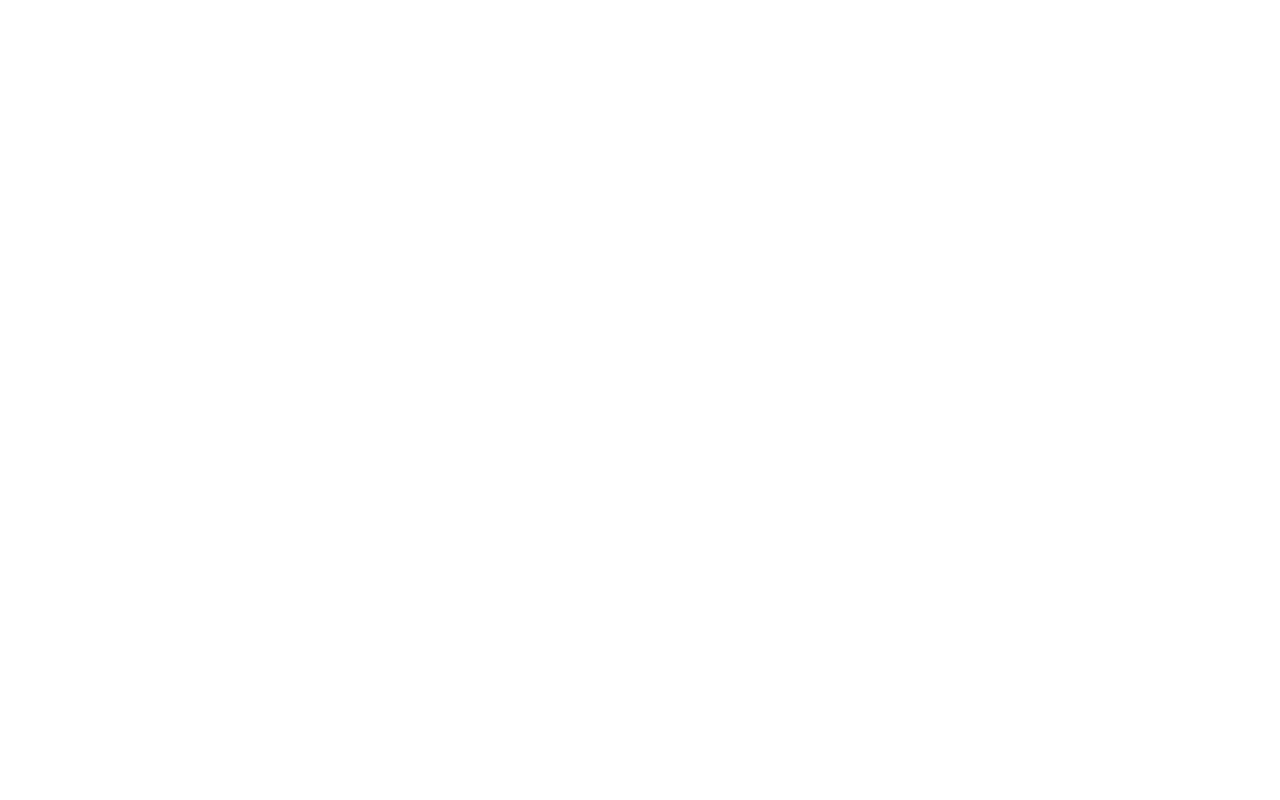
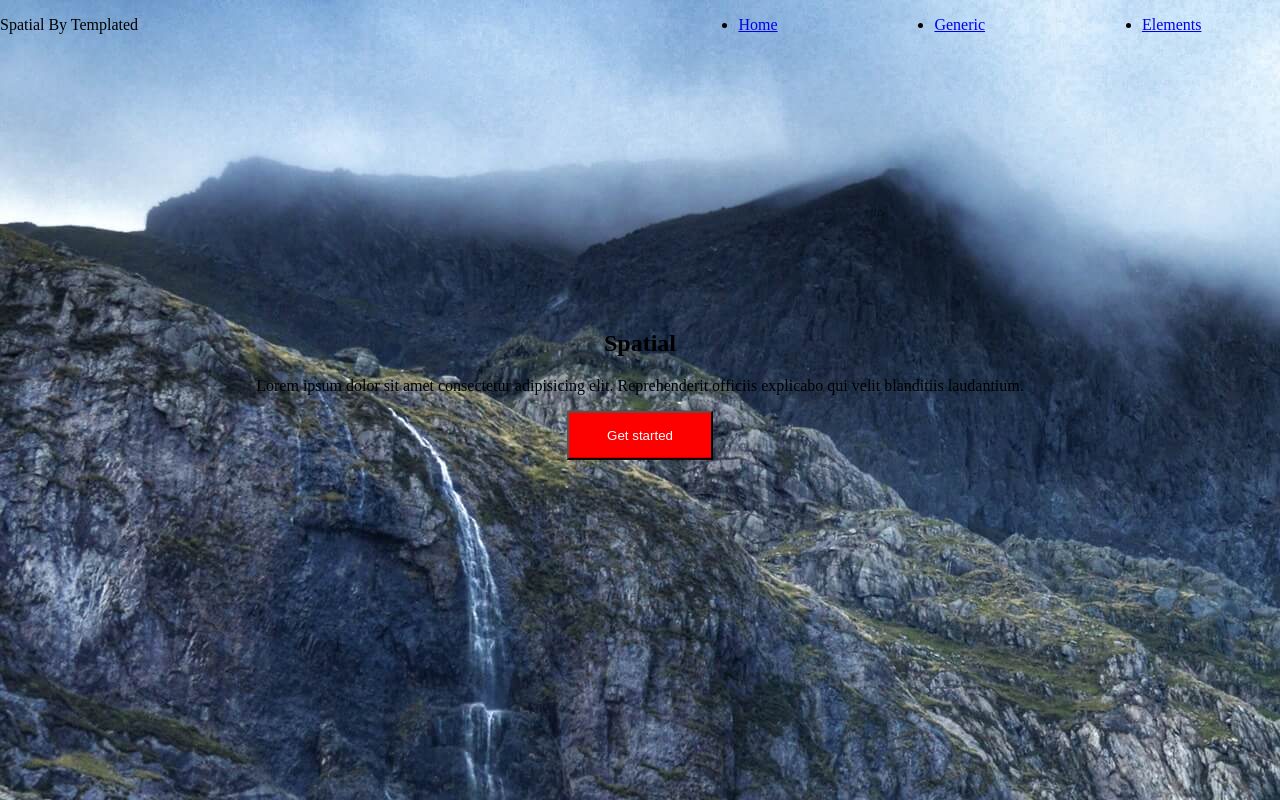
Before and after one commit to herediat/spatial-sass-scss, a website: page index.html in a window 1280 px wide. Drawn offline with Linux system fonts and the light colour scheme.

Commit message:
Header middone

```diff
--- a/index.html
+++ b/index.html
@@ -8,6 +8,30 @@
     <link rel="stylesheet" href="./public/css/app.css">
 </head>
 <body>
-
+    <header>
+        <nav class="content">
+                  <div class="objects">
+                        <p><span>Spatial</span> By Templated</p>
+                        <ul>
+                            <li>
+                               <a href="#"> Home</a>
+                            </li>
+                            <li>
+                                <a href="#">Generic</a>
+                            </li>
+                            <li>
+                                <a href="#">Elements</a>
+                            </li>
+                        </ul>
+                    </div>
+                    <div class="title">
+                        <h1>
+                            Spatial
+                        </h1>
+                        <p>Lorem ipsum dolor sit amet consectetur adipisicing elit. Reprehenderit officiis explicabo qui velit blanditiis laudantium.</p>
+                        <button>Get started</button>
+                    </div>
+        </nav>
+    </header>
 </body>
 </html>
--- a/src/sass/modules/_header.sass
+++ b/src/sass/modules/_header.sass
@@ -0,0 +1,26 @@
+body
+    margin: 0
+
+.content
+  background-image: url("/public/images/banner.jpg")
+  height: 100vh
+.objects
+    display: flex
+    p
+        flex: 1
+    ul
+        flex: 1
+        display: flex
+        li
+            margin: auto
+.title
+    text-align: center
+    transform: translate(0, 200%)
+    // h1
+    //     font-size:
+    button
+        background: rgb(253, 0, 0)
+        color: #fff
+        padding: 15px
+        padding-left: 3%
+        padding-right: 3%
```
Also changed, not shown: src/sass/modules/_style.sass (+6 -6 lines), public/css/app.css, 1 other file.
